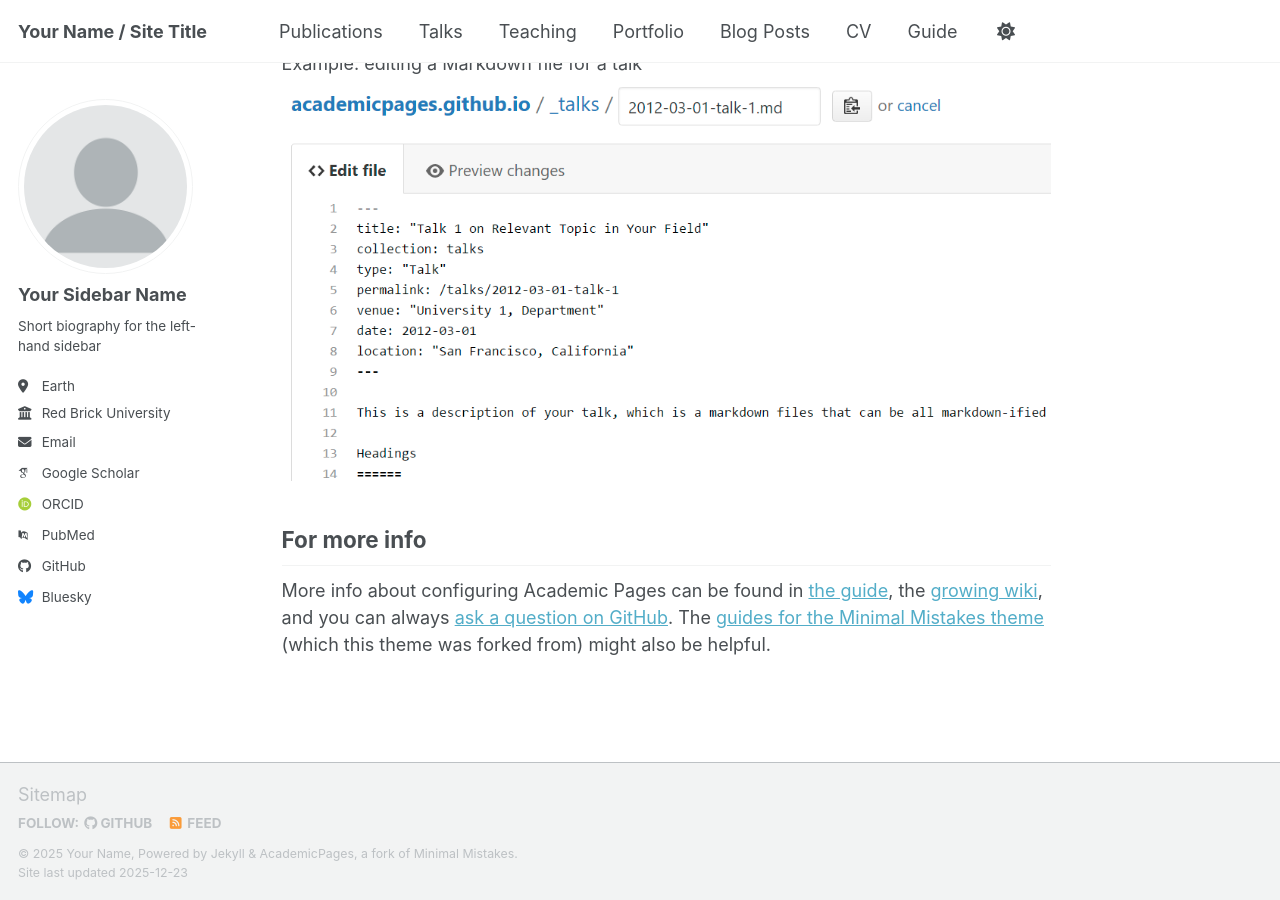
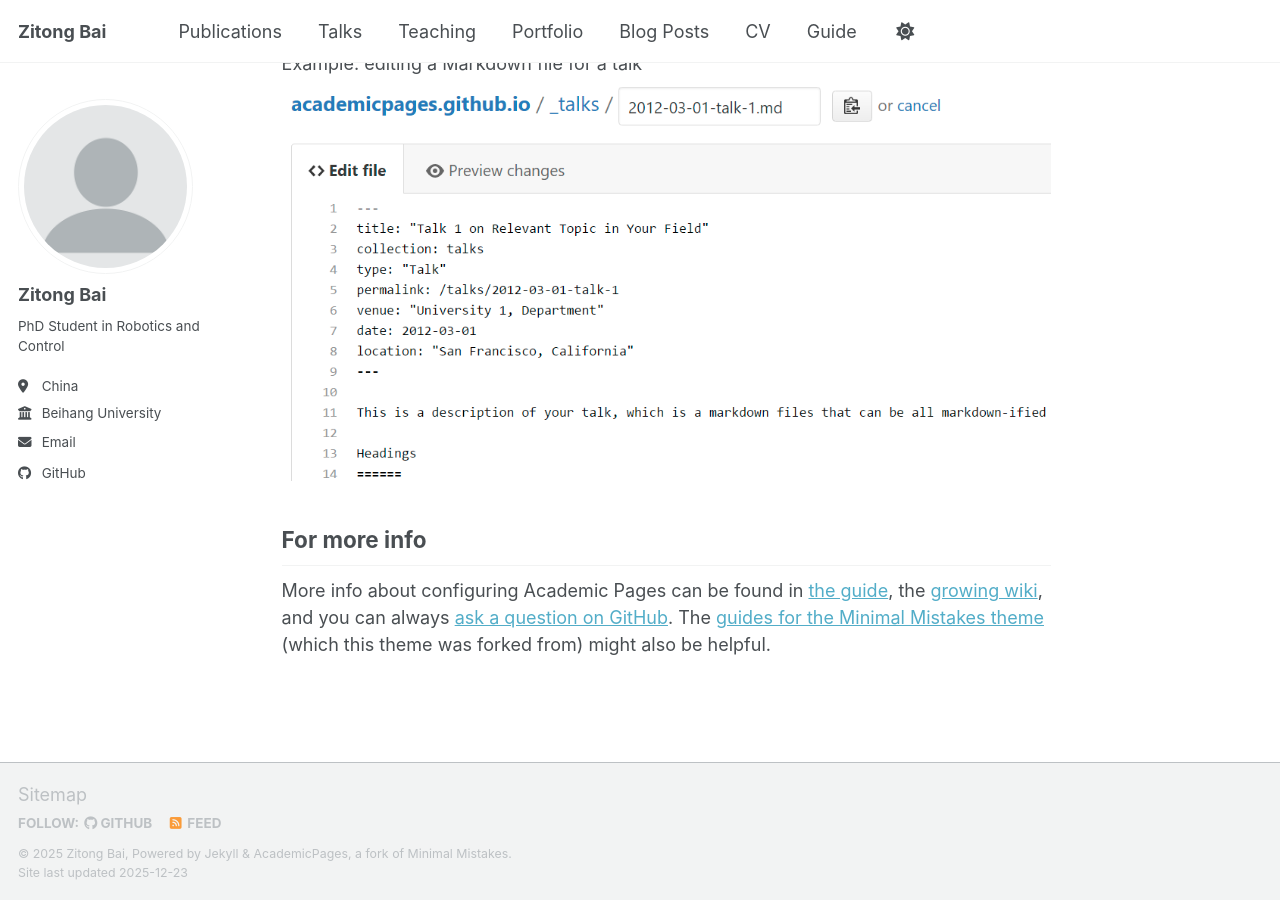
Before and after one commit to zitongbai/zitongbai.github.io, a Jekyll site: the page built from _pages/about.md, in a window 1280 px wide and 900 px high, scrolled down 2718 px. Built offline with Jekyll 4.4.1, drawn with Linux system fonts in a browser that asks for light colours; some web fonts are replaced; a script bundle is joined from its source files by our own code; library files that are not in the unit come from our copies.

Commit message:
Update personal details in _config.yml
Updated personal information including name, description, location, employer, and contact details.

```diff
--- a/_config.yml
+++ b/_config.yml
@@ -9,11 +9,11 @@
 # Basic Site Settings
 locale                   : "en-US"
 site_theme               : "default" # the available themes options are "default", "air", "sunrise", "mint", "dirt" and "contrast"
-title                    : "Your Name / Site Title"
+title                    : "Zitong Bai"
 title_separator          : "-"
-name                     : &name "Your Name"
-description              : &description "Your Name's academic portfolio"   # Update this with a general description of your site, this is the default if not overridden by a page
-url                      : https://academicpages.github.io # The base hostname & protocol for your site e.g. "https://[your GitHub username].github.io",
+name                     : &name "Zitong Bai"
+description              : &description "PhD Student in Robotics and Control"   # Update this with a general description of your site, this is the default if not overridden by a page
+url                      : https://zitongbai.github.io # The base hostname & protocol for your site e.g. "https://[your GitHub username].github.io",
                                                            # or if you already have some other page hosted on Github then use "https://[your GitHub username].github.io/[Your Repo Name]"
 baseurl                  : "" # the subpath of your site, e.g. "/blog"
 repository               : "academicpages/academicpages.github.io"
@@ -24,24 +24,24 @@
 author:
   # Biographic information
   avatar           : "profile.png"
-  name             : "Your Sidebar Name"
+  name             : "Zitong Bai"
   pronouns         : # example: "she/her"
-  bio              : "Short biography for the left-hand sidebar"
-  location         : "Earth"
-  employer         : "Red Brick University"
+  bio              : "PhD Student in Robotics and Control"
+  location         : "China"
+  employer         : "Beihang University"
   uri              : # URL
-  email            : "none@example.org"
+  email            : "zitongbai@outlook.com"
 
   # Academic websites
   academia         : # URL
   arxiv            : # URL - Update with the correct link to your profile
-  googlescholar    : "https://scholar.google.com/citations?user=PS_CX0AAAAAJ"
+  googlescholar    : #
   inspire-hep      : # URL
   impactstory      : # URL
-  orcid            : "https://orcid.org/yourorcidurl"
+  orcid            : #
   semantic         : # URL
   ssrn             : # URL
-  pubmed           : "https://www.ncbi.nlm.nih.gov/pubmed/?term=john+snow"
+  pubmed           : #
   researchgate     : # URL
   scopus           : # URL
   zotero           : # URL
@@ -51,13 +51,13 @@
   bitbucket        : # Username - Update with your username on the site
   codepen          : # Username
   dribbble         : # Username
-  github           : "academicpages"
+  github           : "https://github.com/zitongbai"
   kaggle           : # Username
   stackoverflow    : # User number or user number and name (i.e., use "1" or "1/jeff-atwood")
 
   # Social media
   artstation       : # Username
-  bluesky          : "bsky.app" # Replace this with you Bluesky username
+  bluesky          : #
   facebook         : # Username
   flickr           : # Username
   foursquare       : # Username
```
